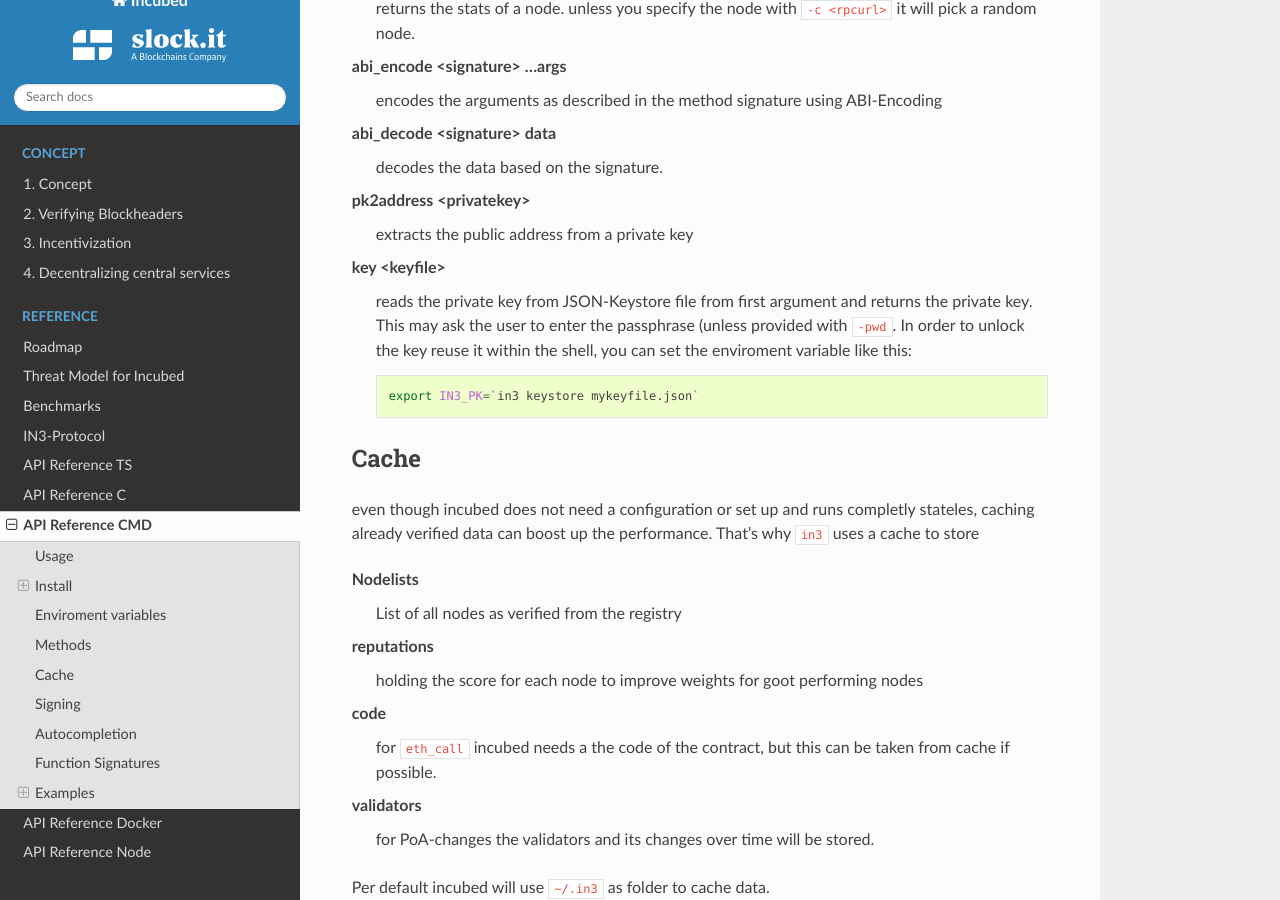
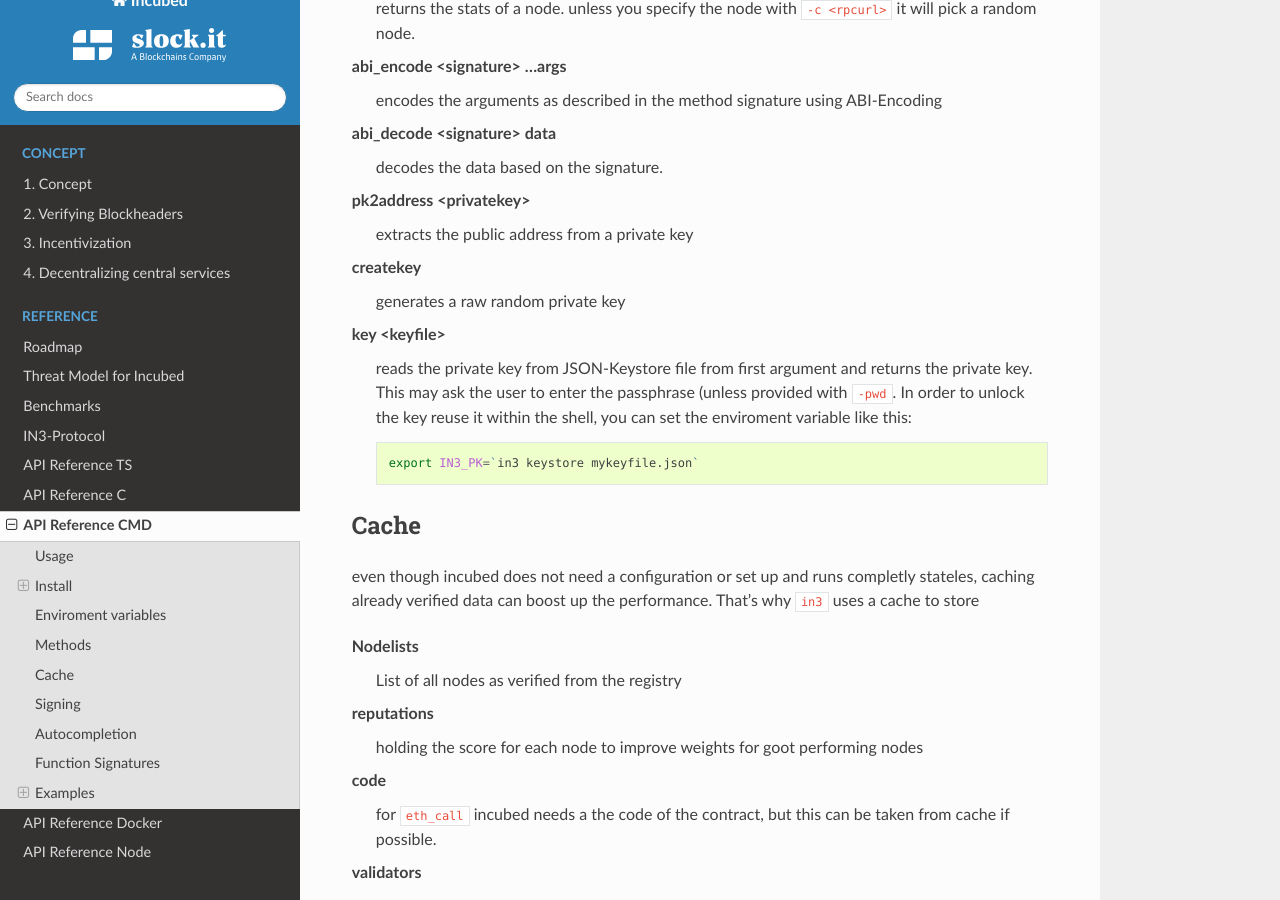
Before and after one commit to blockchainsllc/in3-docs, a Sphinx documentation site: the page built from docs/api-cmd.rst, in a window 1280 px wide and 900 px high, scrolled down 4362 px. Built offline with Sphinx 7.4.7 and the Read the Docs theme 2.0.0, drawn with Linux system fonts in a browser that asks for light colours; pages that are not in the unit, such as notebooks, are missing from menus.

Commit message:
Update api-cmd.rst

```diff
--- a/docs/api-cmd.rst
+++ b/docs/api-cmd.rst
@@ -160,6 +160,8 @@ As method, the following can be used:
         decodes the data based on the signature.
      pk2address <privatekey>
         extracts the public address from a private key
+     createkey
+        generates a raw random private key
      key <keyfile>
         reads the private key from JSON-Keystore file from first argument and returns the private key. This may ask the user to enter the passphrase (unless provided with ``-pwd``.
         In order to unlock the key reuse it within the shell, you can set the enviroment variable like this:
```
